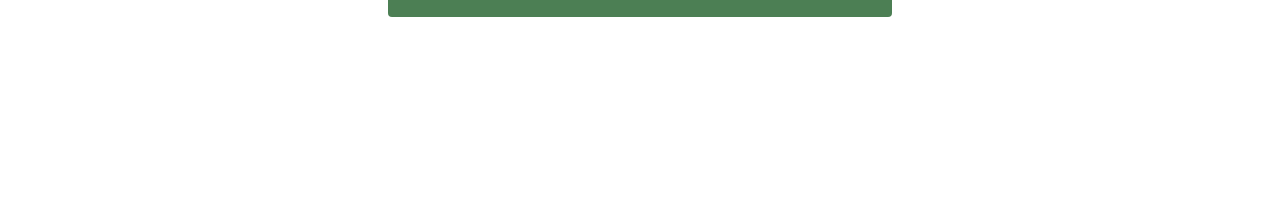
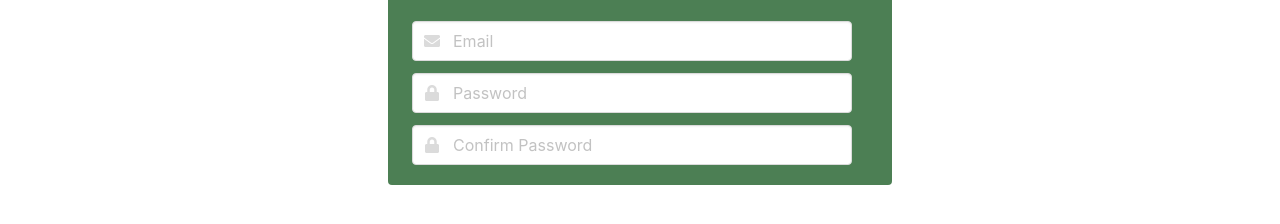
Before and after one commit to Goodlvn/roots-a-social-garden, a website: page public/html/signup.html in a window 1280 px wide. Shown: the part 248-472 px from the top of the page. Drawn offline with nearby package versions, Linux system fonts and the light colour scheme.

Commit message:
create email and password input

```diff
--- a/public/html/signup.html
+++ b/public/html/signup.html
@@ -51,6 +51,30 @@
                 <p class="subtitle has-text-centered" style="color: white;">
                     Please input your info below:
                 </p>
+                <div class="field">
+                    <p class="control has-icons-left has-icons-right">
+                        <input class="input" type="email" placeholder="Email">
+                        <span class="icon is-small is-left">
+                            <i class="fas fa-envelope"></i>
+                        </span>
+                    </p>
+                </div>
+                <div class="field">
+                    <p class="control has-icons-left">
+                        <input class="input" type="password" placeholder="Password">
+                        <span class="icon is-small is-left">
+                            <i class="fas fa-lock"></i>
+                        </span>
+                    </p>
+                </div>
+                <div class="field">
+                    <p class="control has-icons-left">
+                        <input class="input" type="password" placeholder="Confirm Password">
+                        <span class="icon is-small is-left">
+                            <i class="fas fa-lock"></i>
+                        </span>
+                    </p>
+                </div>
 
 </body>
 
```
